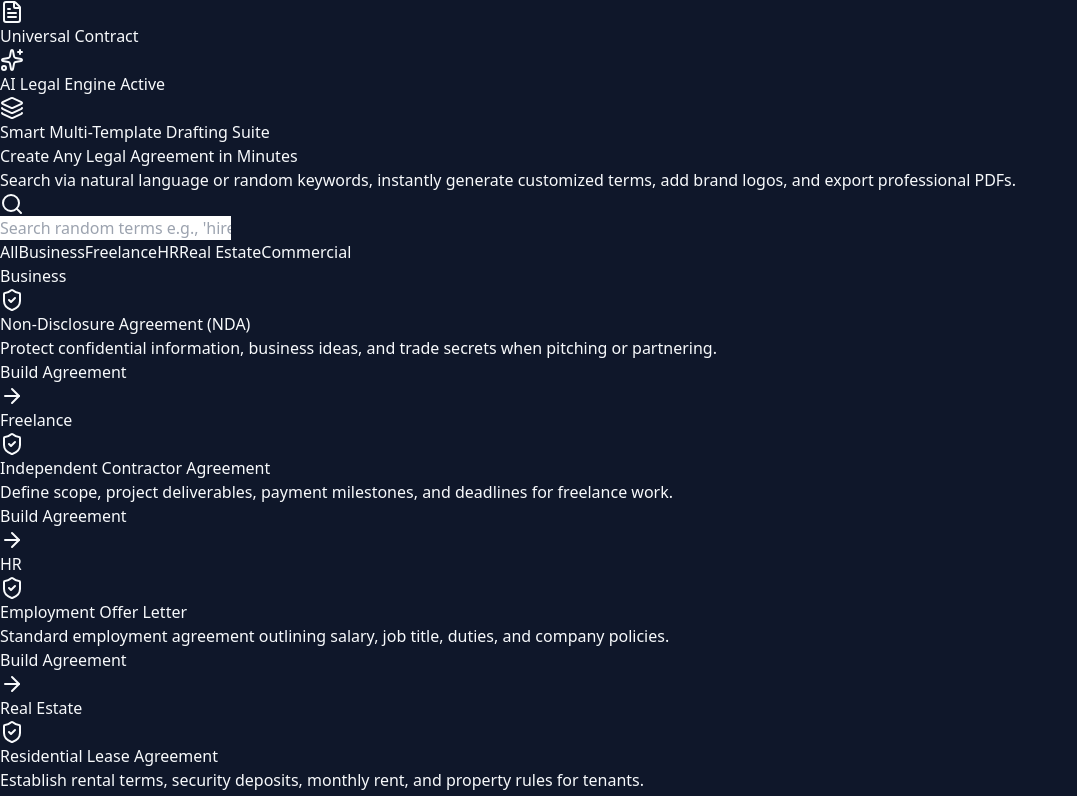
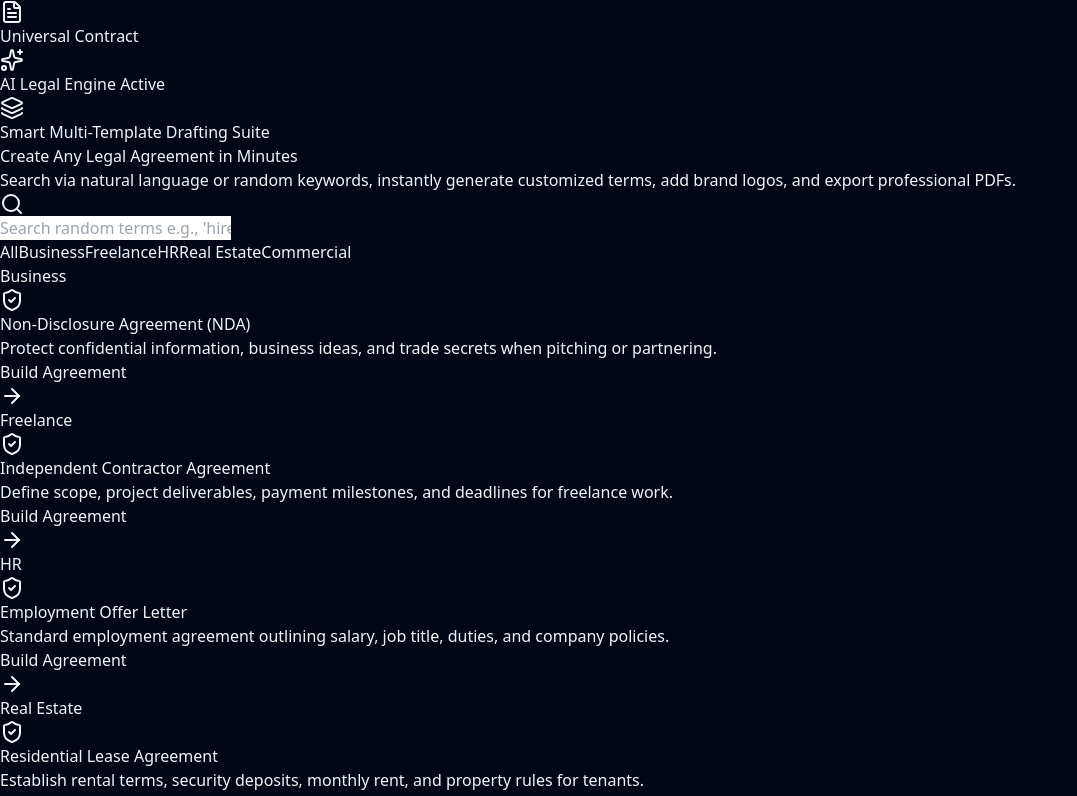
Before and after one commit to usmanubaid396/universal-contract-maker, a React (Vite) app: page / in a window 1280 px wide. Shown: the top 796 px of the page, without its empty margins (0-1077 px from the left). Built offline with nearby package versions, Linux system fonts and the light colour scheme.

Commit message:
Refactor CSS with Tailwind and add glassmorphism
Refactor base styles using Tailwind's @layer directive and add glassmorphism styling for .glass-panel.

```diff
--- a/src/index.css
+++ b/src/index.css
@@ -2,8 +2,17 @@
 @tailwind components;
 @tailwind utilities;
 
-body {
-  margin: 0;
-  background-color: #0f172a;
-  color: #f8fafc;
+@layer base {
+  body {
+    @apply bg-slate-950 text-slate-100 antialiased selection:bg-blue-600 selection:text-white;
+    font-family: system-ui, -apple-system, BlinkMacSystemFont, 'Segoe UI', Roboto, Oxygen, Ubuntu, Cantarell, sans-serif;
+  }
 }
+
+/* Custom smooth glassmorphism styling */
+.glass-panel {
+  background: rgba(15, 23, 42, 0.75);
+  backdrop-filter: blur(16px);
+  -webkit-backdrop-filter: blur(16px);
+  border: 1px solid rgba(255, 255, 255, 0.08);
+}
```
